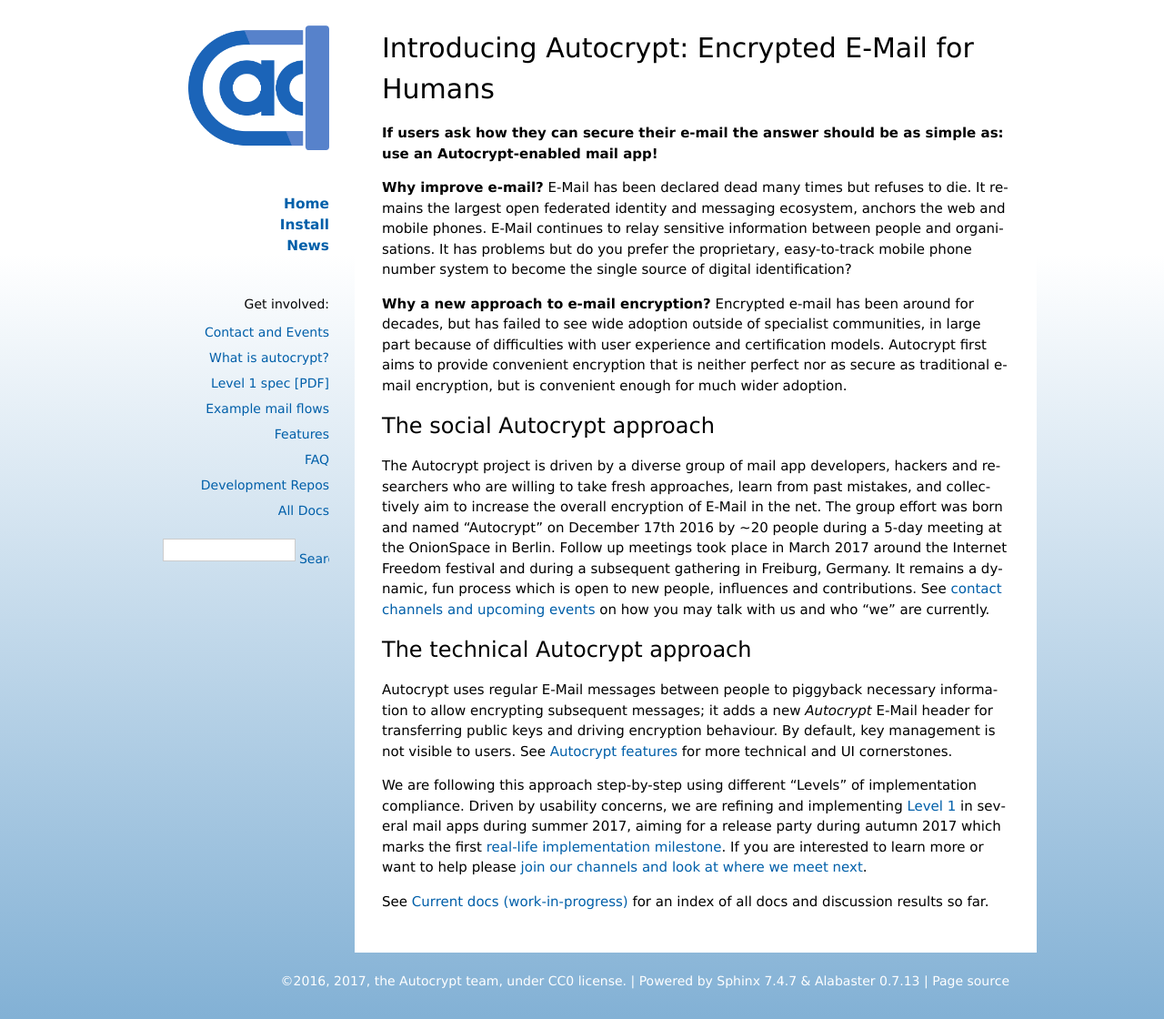
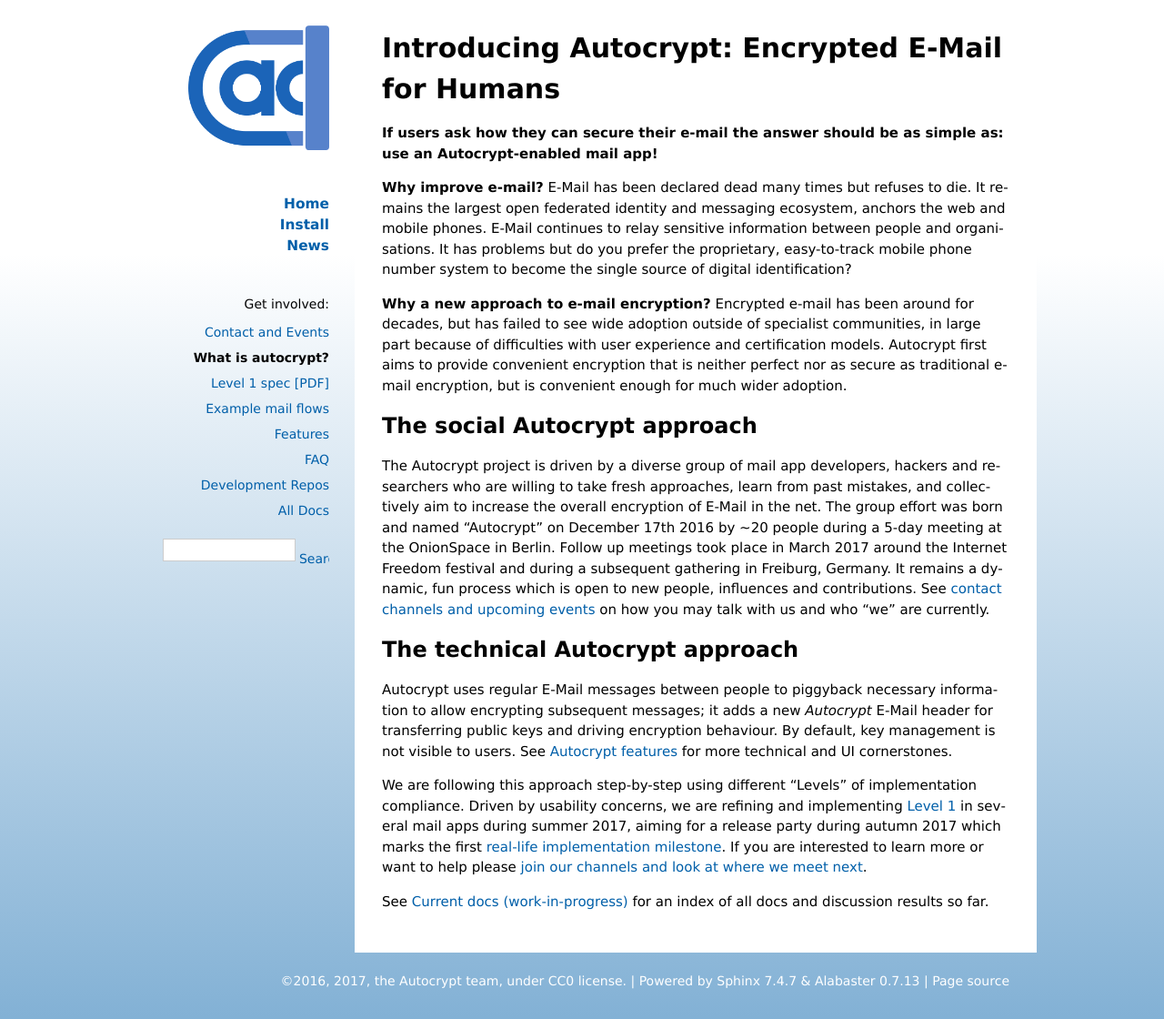
Before and after one commit to autocrypt/autocrypt, a Sphinx documentation site: the page built from doc/details.rst, in a window 1280 px wide. Shown: the whole page at 91% size. Built offline with Sphinx 7.4.7, drawn with Linux system fonts in a browser that asks for light colours.

Commit message:
sidebar highlights and cleaner headings

```diff
--- a/doc/_static/custom.css
+++ b/doc/_static/custom.css
@@ -83,6 +83,11 @@
   text-decoration: none;
 }
 
+div.sphinxsidebar a[href="#"] {
+  color: #000 !important;
+  font-weight: bold;
+}
+
 /* -- Index -- */
 
 .body-header {
@@ -106,7 +111,7 @@
 }
 
 .body-header h1 {
-  color: #005FA9 !important;
+  /* color: #005FA9 !important; */
   font-size: 1.6em !important;
   font-weight: 400 !important;
 }
@@ -145,9 +150,9 @@
 div.body-masthead-copy h2 {
   text-align: center;
   font-size: 1.4em;
-  font-weight: 400;
+  font-weight: 400 !important;
   margin-top: 1.2em !important;
-  color: #005FA9 !important;
+  /*color: #005FA9 !important;*/
 }
 
 /* -- Body -- */
@@ -207,11 +212,15 @@
   font-family: Verdana, Arial, Helvetica, sans-serif !important;
   line-height: 1.5em;
   color: #000 !important;
-  font-weight: normal !important;
+  font-weight: bold !important;
   margin: 1.5em 0 0 0 !important;
 }
 h1:first-child, h2:first-child, h3:first-child, h4:first-child {
   margin-top: 0 !important;
+}
+
+h1 a.toc-backref, h2 a.toc-backref, h3 a.toc-backref, h4 a.toc-backref, h5 a.toc-backref, h6 a.toc-backref {
+  color: #000 !important;
 }
 
 div.body p {
```
